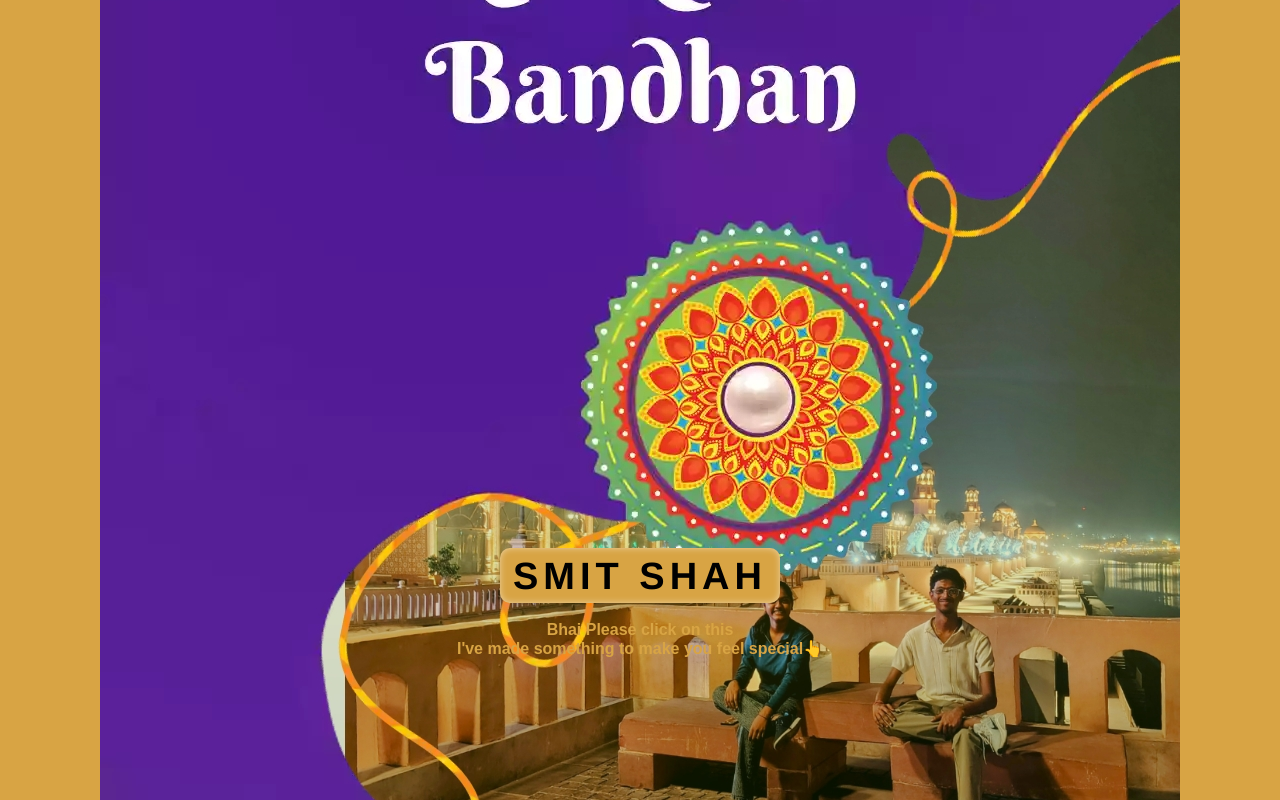
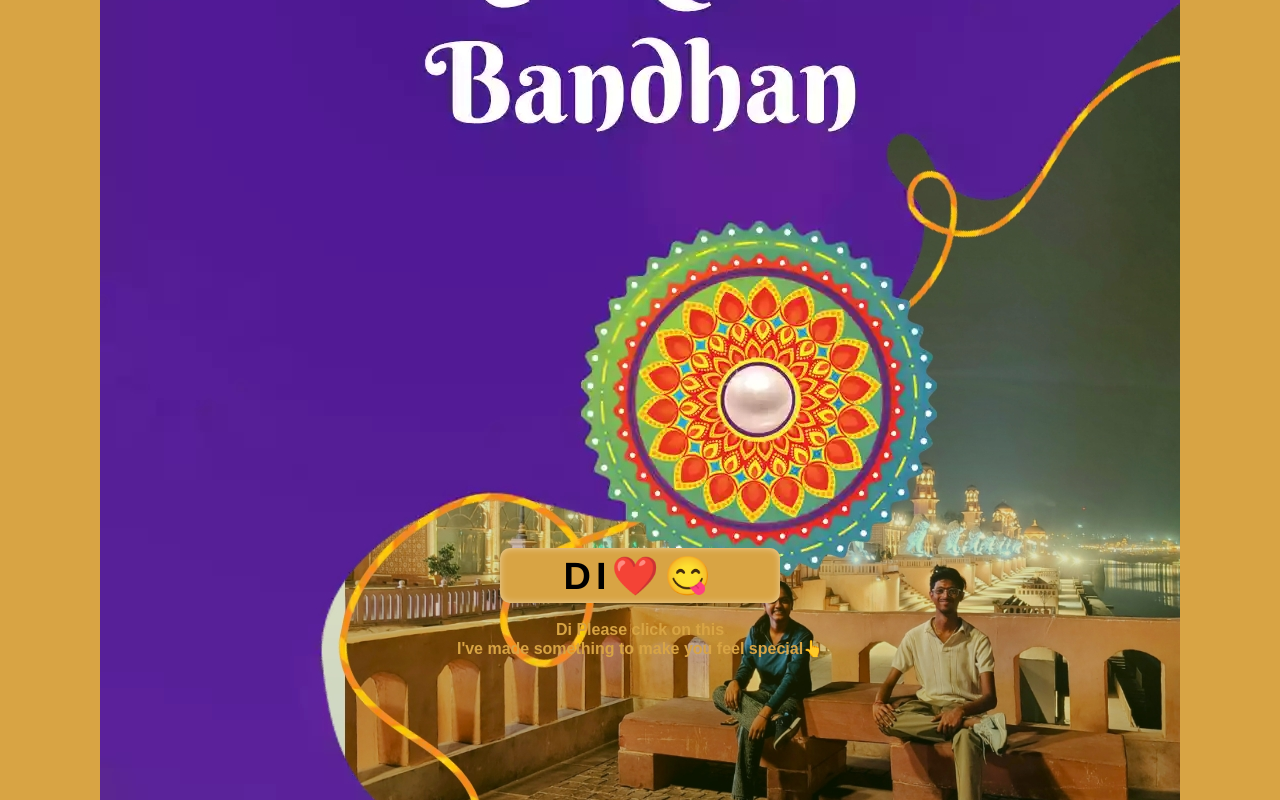
Before and after one commit to Shreeyans1729/Rakhi-, a plain HTML site: page index.html in a window 1280 px wide. Drawn offline with Linux system fonts and the light colour scheme.

Commit message:
Update index.html

```diff
--- a/index.html
+++ b/index.html
@@ -3,15 +3,15 @@
 <head>
   <meta charset="UTF-8" />
   <meta name="viewport" content="width=device-width, initial-scale=1.0" />
-  <title>Book for Smit Bro💕</title>
+  <title>Book for Dii..💕</title>
   <link rel="stylesheet" href="cssfile.css" />
 </head>
 <body>
   <div class="container">
     <div class="tag">
-      <a href="book.html">SMIT SHAH</a>
+      <a href="book.html">Di❤️😋</a>
     </div>
-    <p><br>Bhai Please click on this<br> I've made something to make you feel special👆</p>
+    <p><br>Di Please click on this<br> I've made something to make you feel special👆</p>
 
   </div>
 </body>
```
